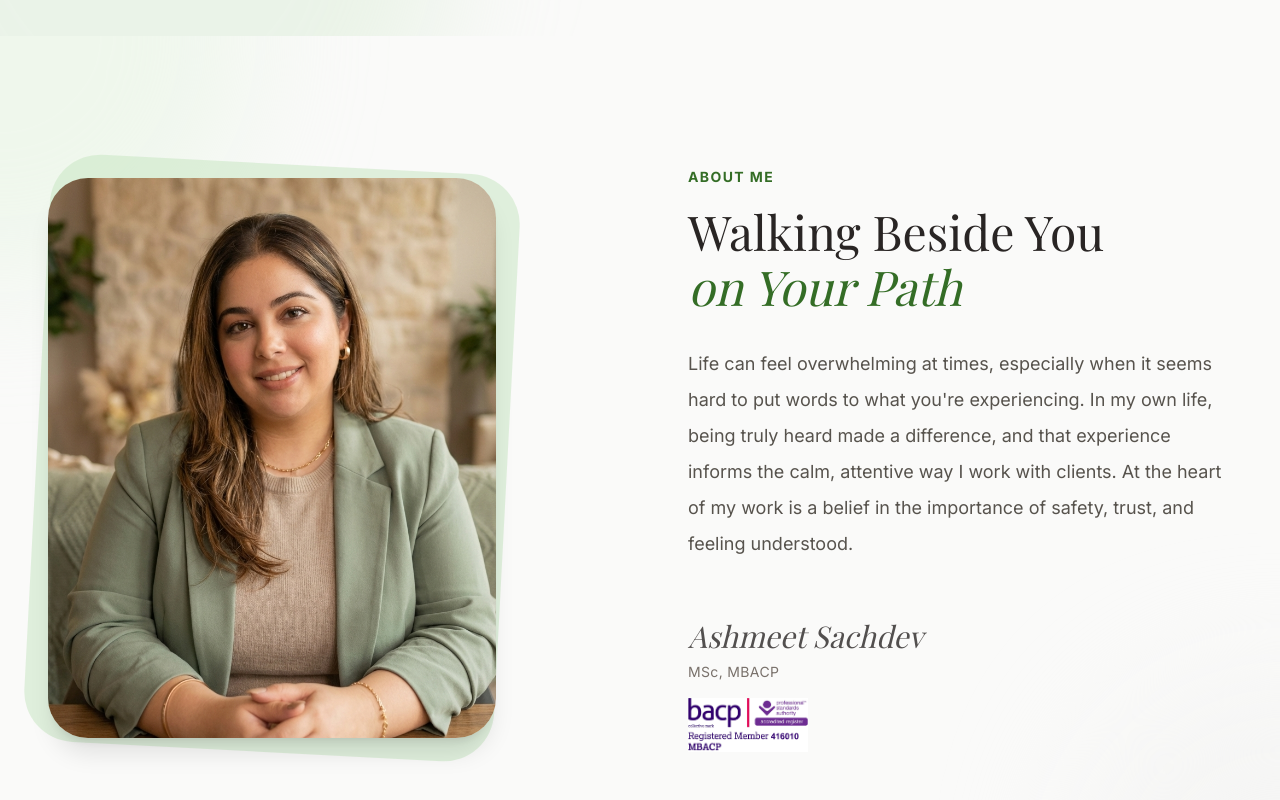
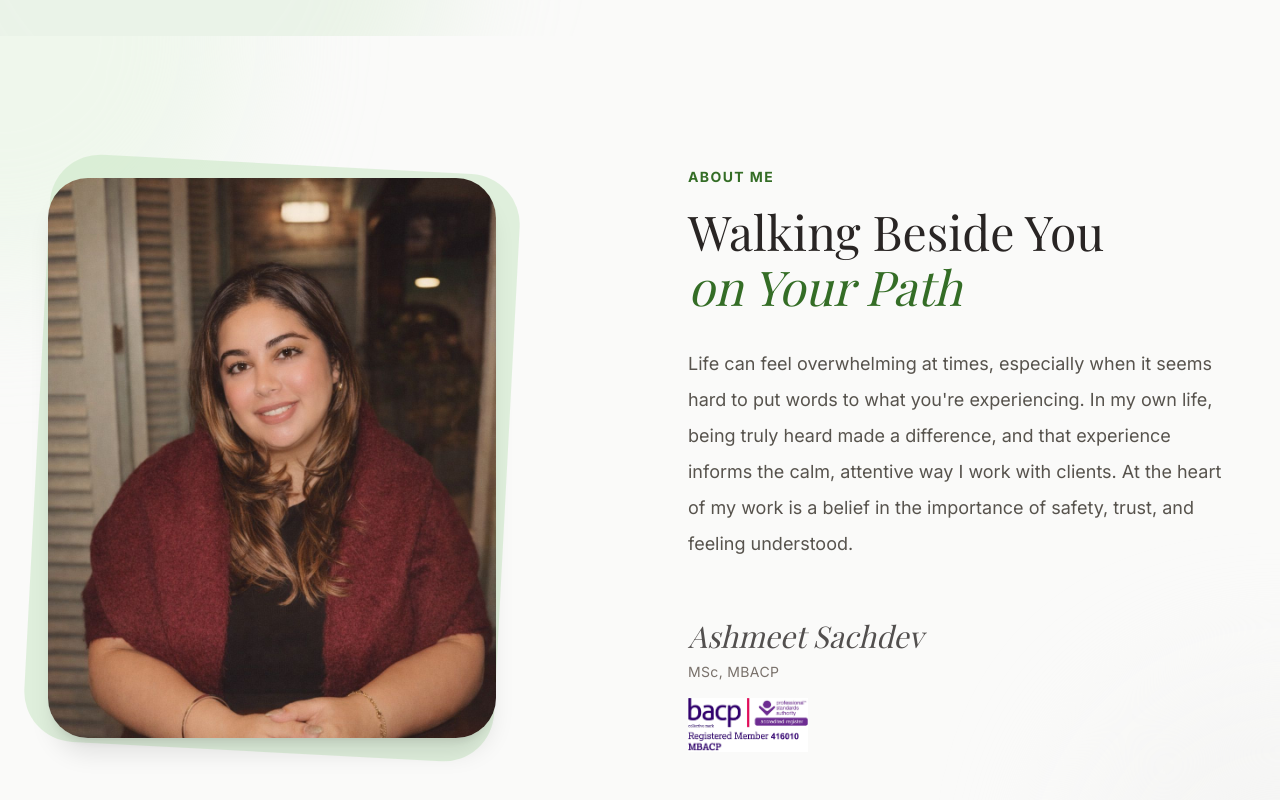
Before and after one commit to Tech-Care-System/ash-therapy, a Next.js app in the folder apps/web/: page / in a window 1280 px wide. Shown: the part 764-1564 px from the top of the page. Built offline with nearby package versions, Linux system fonts and the light colour scheme; a web font is replaced by a local one.

Commit message:
feat(about): update portrait image and refine typography

```diff
--- a/apps/web/components/sections/About.tsx
+++ b/apps/web/components/sections/About.tsx
@@ -17,12 +17,12 @@ export const About = () => {
           {/* Image Side - Order 1 on mobile to establish connection */}
           <div className="relative order-1 lg:order-1">
              <FadeIn delay={0.2} direction="right">
-                <div className="relative w-full aspect-[4/5] max-w-md mx-auto lg:mx-0">
+                <div className="relative w-full aspect-4/5 max-w-md mx-auto lg:mx-0">
                    {/* Organic Frame - visual trick using border radius */}
                    <div className="absolute inset-0 bg-sage-200/50 rounded-[3rem] rotate-3 scale-105 z-0" />
                    <div className="relative h-full w-full rounded-[2.5rem] overflow-hidden shadow-xl z-10">
                       <Image
-                        src="/images/about/about-ash-v3.png"
+                        src="/images/about/about-ash.jpeg"
                         alt="Portrait of Ash, Therapist"
                         fill
                         className="object-cover"
@@ -44,7 +44,7 @@ export const About = () => {
 
              <FadeIn delay={0.4} direction="up">
                 <div className="prose prose-lg text-stone-600">
-                   <p className="leading-[2] text-lg">
+                   <p className="leading-loose text-lg">
                       Life can feel overwhelming at times, especially when it seems hard to put words to what you're experiencing. In my own life, being truly heard made a difference, and that experience informs the calm, attentive way I work with clients. At the heart of my work is a belief in the importance of safety, trust, and feeling understood.
                    </p>
                 </div>
```
Also changed, not shown: apps/web/public/images/about/about-ash.jpeg (added).
